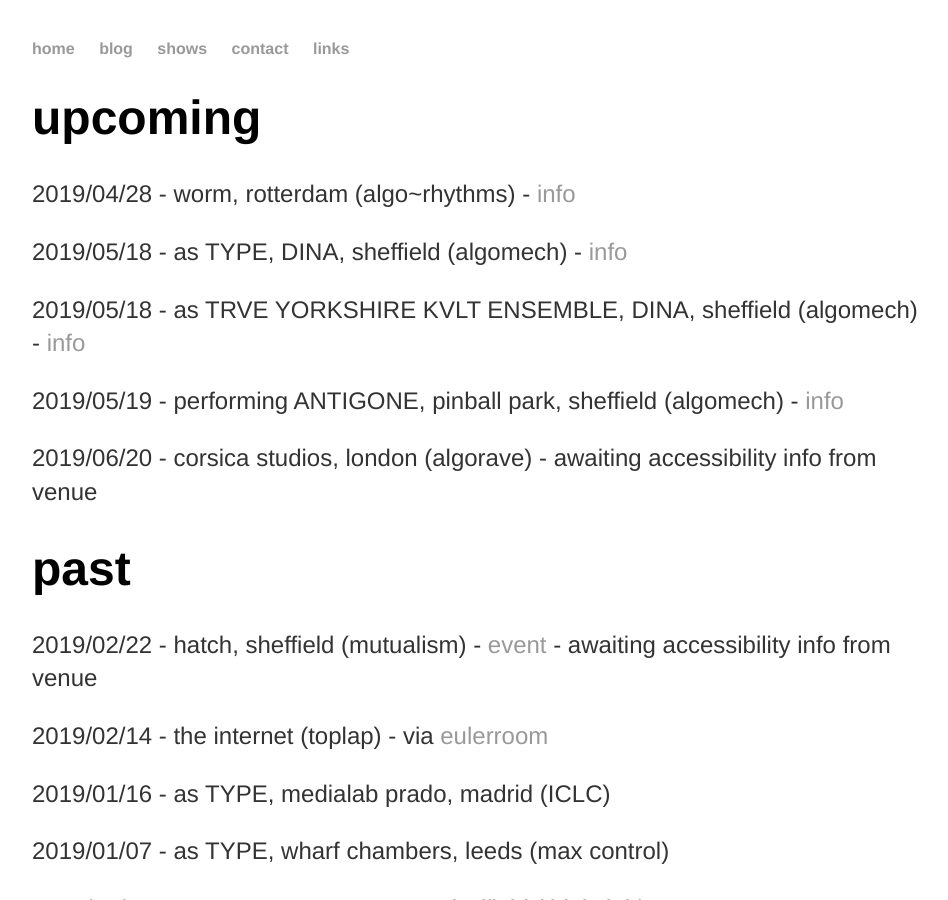
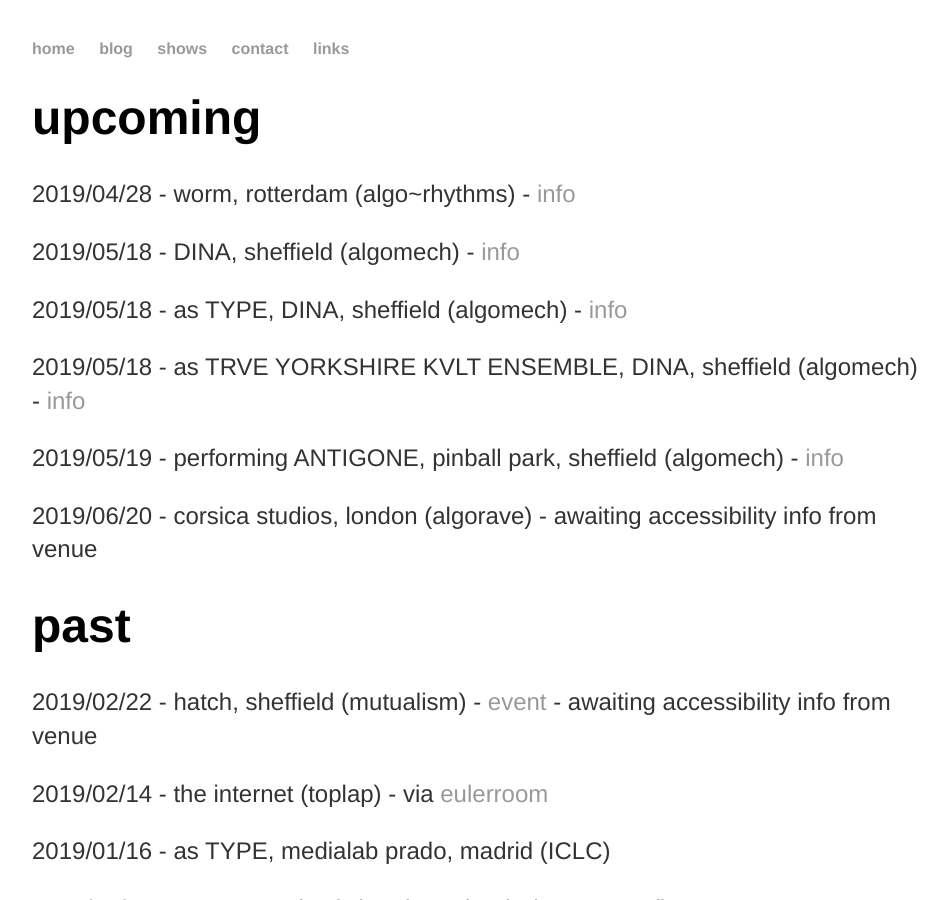
Before and after one commit to heavy-lifting/heavy-lifting.github.io, a Jekyll site: the page built from shows.html, in a window 1280 px wide and 900 px high. Shown: the whole window, without its empty margins (160-1108 px from the left). Built offline with Jekyll 4.4.1, drawn with Linux system fonts in a browser that asks for light colours.

Commit message:
Update shows.html

```diff
--- a/shows.html
+++ b/shows.html
@@ -7,6 +7,7 @@ title: shows
 	<h1>upcoming</h1>
 
 	<p>2019/04/28 - worm, rotterdam (algo~rhythms) - <a href="https://worm.org/production/algo-rhythms-3/" target="_blank">info</a></p>
+	<p>2019/05/18 - DINA, sheffield (algomech) - <a href="https://algomech.com/2019/events/tidal-workshop/" target="_blank">info</a></p>
 	<p>2019/05/18 - as TYPE, DINA, sheffield (algomech) - <a href="https://algomech.com/2019/events/mesh/" target="_blank">info</a></p>
 	<p>2019/05/18 - as TRVE YORKSHIRE KVLT ENSEMBLE, DINA, sheffield (algomech) - <a href="https://algomech.com/2019/events/mesh/" target="_blank">info</a></p>
 	<P>2019/05/19 - performing ANTIGONE, pinball park, sheffield (algomech) - <a href="https://algomech.com/2019/events/antigone/" target="_blank">info</a></p>
```
